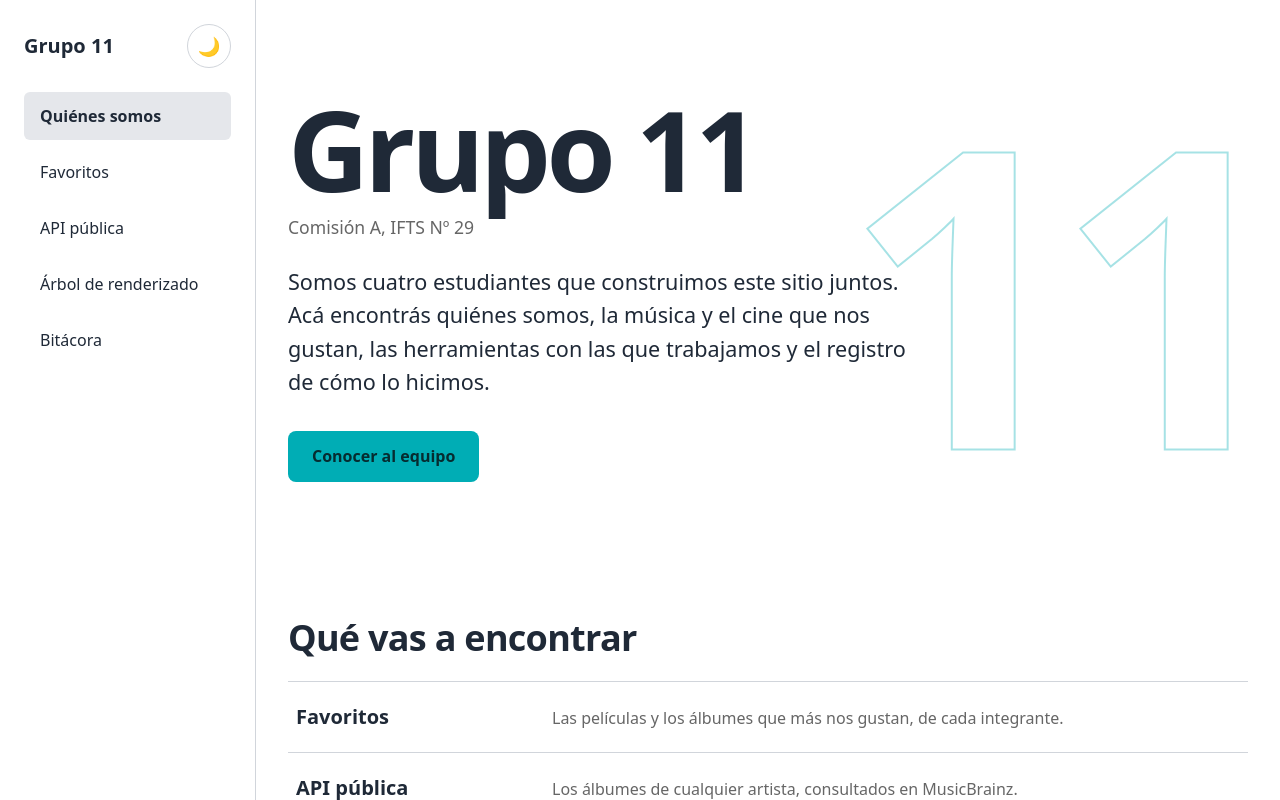
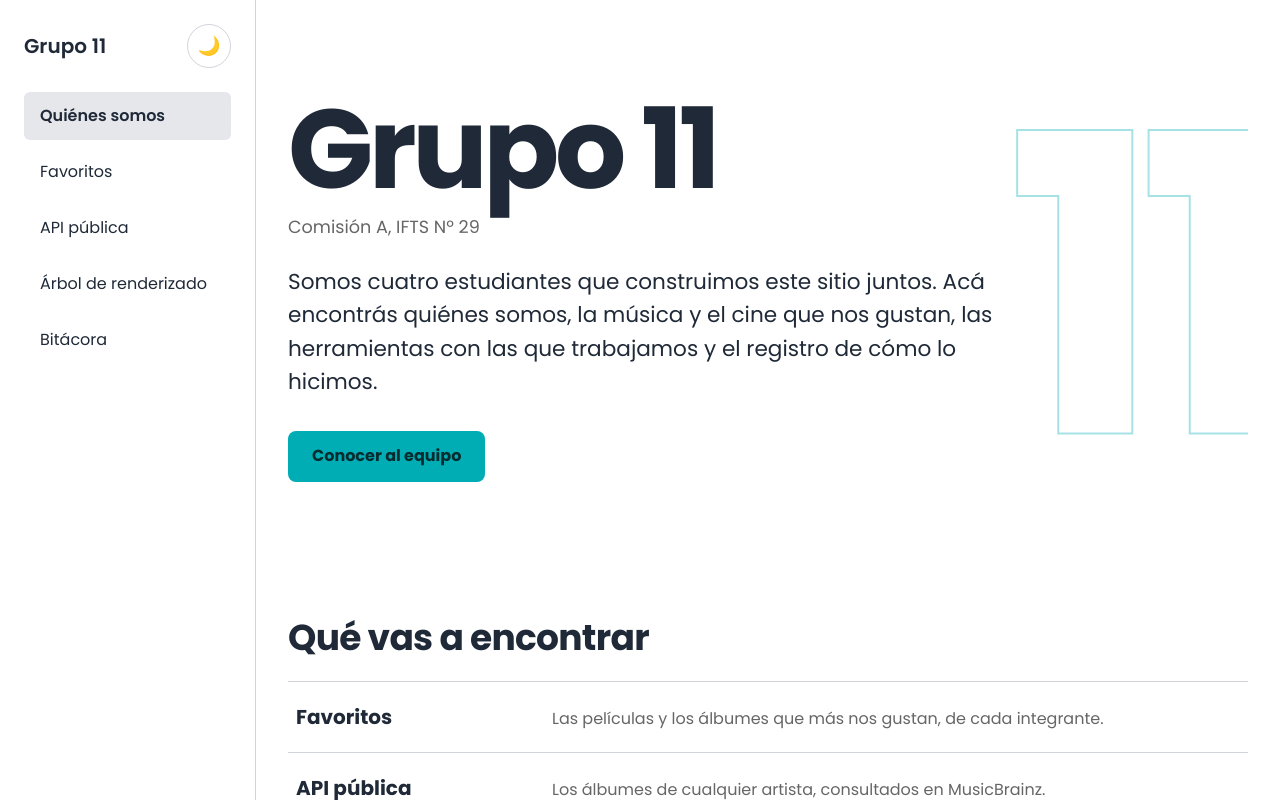
Before and after one commit to mvjhart/DSWF_TP2_2A_Grupo11, a React (Vite) app: page / in a window 1280 px wide. Built offline with nearby package versions, Linux system fonts and the light colour scheme.

Commit message:
styles: agrega tipografía personalizada
Se descarga en index.html y se declara en el body de index.css

```diff
--- a/index.html
+++ b/index.html
@@ -4,6 +4,12 @@
     <meta charset="UTF-8" />
     <link rel="icon" type="image/svg+xml" href="/favicon.svg" />
     <meta name="viewport" content="width=device-width, initial-scale=1.0" />
+
+    <!-- Enlaces directos para la tipografía Inter de Google Fonts -->
+    <link rel="preconnect" href="https://fonts.googleapis.com">
+    <link rel="preconnect" href="https://fonts.gstatic.com" crossorigin>
+    <link href="https://fonts.googleapis.com/css2?family=Poppins:wght@300;400;500;600;700&display=swap" rel="stylesheet">
+
     <title>TP2 ~ Equipo 11</title>
 
     <!-- Inicializa el tema antes de renderizar React. -->
--- a/src/index.css
+++ b/src/index.css
@@ -109,12 +109,7 @@
 body {
   min-width: 320px;
   min-height: 100vh;
-  font-family:
-    system-ui,
-    -apple-system,
-    BlinkMacSystemFont,
-    "Segoe UI",
-    sans-serif;
+  font-family:'Poppins', sans-serif;
   line-height: 1.5;
   -webkit-font-smoothing: antialiased;
 }
```
